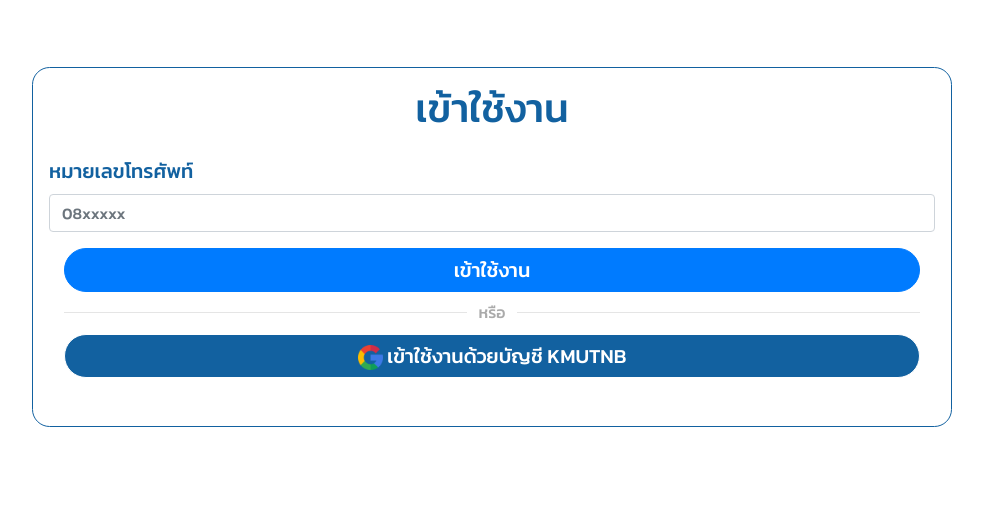
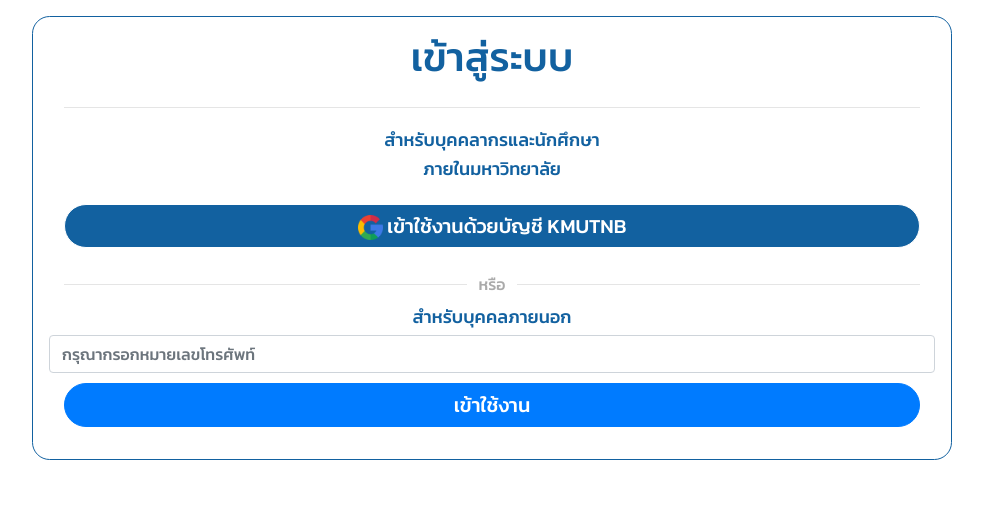
Before and after one commit to kmutnb-covid19/lab_track, a Django app: page /login/ in a window 1280 px wide. Shown: the part 64-590 px from the top of the page, without its empty margins (148-1131 px from the left). Run offline with Django 3.2, Linux system fonts and the light colour scheme; some libraries are stand-ins or nearby versions.

Commit message:
Fix login template by kitsanspongK
Co-Authored-By: kitsanapongk <59169833+kitsanapongk@users.noreply.github.com>

```diff
--- a/kmutnbtrackapp/static/css/log_in.css
+++ b/kmutnbtrackapp/static/css/log_in.css
@@ -24,6 +24,7 @@ h1 {
     outline: 0;
     max-width: 1024px;
     border-color: #1261A0;
+
 }
 .tx-tfm{
     text-transform:uppercase;
@@ -66,6 +67,9 @@ h1 {
 form .error {
     color: #ff0000;
 }
+.form-control{
+    margin-bottom: 10px;
+}
 nav {
     color: #fff;
     font-family: 'Kanit',sans-serif;
@@ -104,4 +108,12 @@ input {
     .btn-login, .google, .input-phonenumber {
         font-size: 20px;
     }
+
+
 }
+.mb-3, .my-3{
+    margin-bottom: 0px;
+}
+.container{
+        padding-top: 1rem;
+    }
--- a/kmutnbtrackapp/templates/Page/log_in.html
+++ b/kmutnbtrackapp/templates/Page/log_in.html
@@ -49,29 +49,23 @@
     <div class="row">
         <div class="col-md-10 mx-auto">
             <div class="myform form">
-                <div class="logo mb-3">
+                <div class="logo mb-3" >
                     <div class="col-md-12 text-center">
-                        <h1>เข้าใช้งาน</h1>
+                        <h1 style="margin-bottom: 0px">เข้าสู่ระบบ</h1>
                     </div>
                 </div>
-                <form action="{% url 'kmutnbtrackapp:login' %}?next={{ lab_hash }}" method="post" name="login" onsubmit="SaveTel()">
-                    {% csrf_token %}
-                    <input value="{{ lab_hash }}" name="next" hidden>
-                    <div class="form-group">
-                        <label for="exampleInputEmail1" class="input-phonenumber">หมายเลขโทรศัพท์</label>
-                        <input type="tel" name="tel" class="form-control" id="tel" minlength="9" maxlength="10" onkeypress='validate(event)' required   aria-describedby="emailHelp" placeholder="08xxxxx">
-                    </div>
-                    <div class="col-md-12 text-center ">
-                        <button type="submit" class="btn btn-block mybtn btn-primary tx-tfm btn-login">เข้าใช้งาน</button>
-                    </div>
-                </form>
                 <div class="col-md-12 ">
-                    <div class="login-or">
+                    <div class="login-or" style="margin-top: 0px">
                         <hr class="hr-or">
-                        <span class="span-or">หรือ</span>
                     </div>
                 </div>
-                <div class="col-md-12 mb-3">
+                <div class="col-md-12 text-center" >
+                        <h1 style="font-size: 18px">สำหรับบุคคลากรและนักศึกษา</h1>
+                    <h1 style="font-size: 18px;margin-bottom: 0px;">ภายในมหาวิทยาลัย</h1>
+                    <br>
+                    </div>
+
+                <div class="col-md-12 ">
                     <p class="text-center" style="color:#FFFFFF";>
                         <a onclick="Click_Sign_in_with_google()" class="google btn mybtn">
                             <img id="google_img" src="{% static 'images/google.png' %}" alt="google_pic">
@@ -79,6 +73,28 @@
                         </a>
                     </p>
                 </div>
+                <div class="col-md-12 ">
+                    <div class="login-or">
+                        <hr class="hr-or">
+                        <span class="span-or">หรือ</span>
+                    </div>
+                </div>
+
+                <div class="col-md-12 text-center" >
+                        <h1 style="font-size: 18px">สำหรับบุคคลภายนอก</h1>
+                    </div>
+                <form action="{% url 'kmutnbtrackapp:login' %}?next={{ lab_hash }}" method="post" name="login" onsubmit="SaveTel()">
+                    {% csrf_token %}
+                    <input value="{{ lab_hash }}" name="next" hidden>
+                    <div class="form-group">
+                        <div style="text-align: center">
+
+                        <input type="tel" name="tel" class="form-control" id="tel" minlength="9" maxlength="10" onkeypress='validate(event)' required   aria-describedby="emailHelp" placeholder="กรุณากรอกหมายเลขโทรศัพท์">
+                    </div>
+                    <div class="col-md-12 text-center ">
+                        <button style="margin-top: 10px" type="submit" class="btn btn-block mybtn btn-primary tx-tfm btn-login">เข้าใช้งาน</button>
+                    </div>
+                </form>
             </div>
         </div>
     </div>
```
Also changed, not shown: kmutnbtrackapp/static/css/lab_checkin.css (+10 -1 lines).
